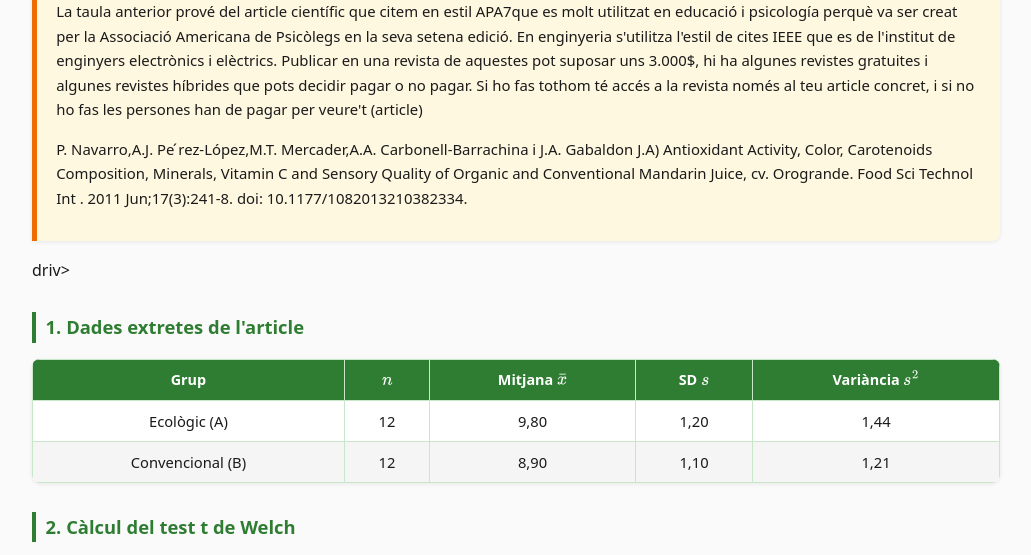
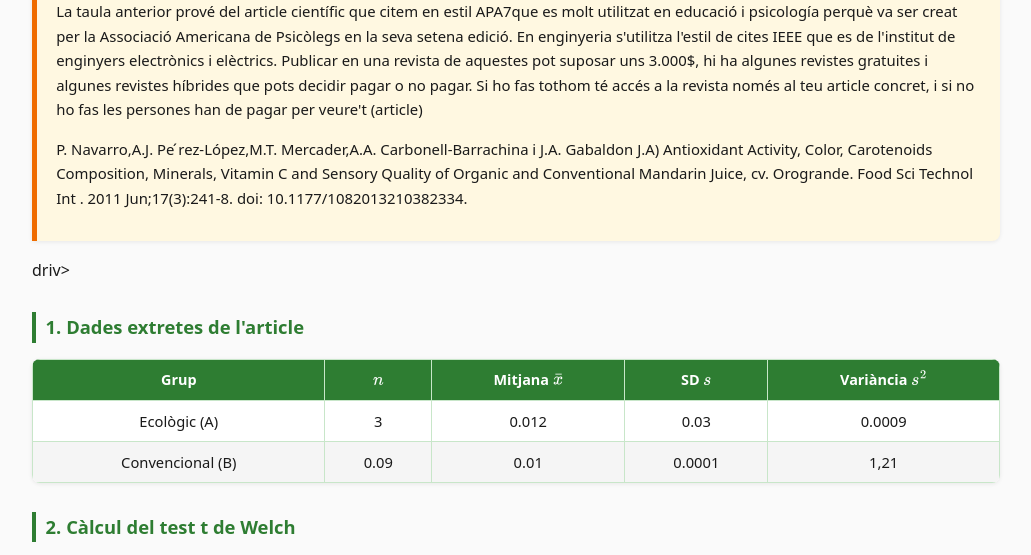
Before and after one commit to hharouch/hharouch.github.io, a plain HTML site: page t/index.html in a window 1280 px wide. Shown: the part 190-745 px from the top of the page, without its empty margins (124-1155 px from the left). Drawn offline with nearby package versions, Linux system fonts and the light colour scheme.

Commit message:
Update index.html

```diff
--- a/t/index.html
+++ b/t/index.html
@@ -197,16 +197,16 @@ Conventional Mandarin Juice, cv. Orogrande. Food Sci Technol Int
     <tbody>
       <tr>
         <td>Ecològic (A)</td>
-        <td>12</td>
-        <td>9,80</td>
-        <td>1,20</td>
-        <td>1,44</td>
+        <td>3</td>
+        <td>0.012</td>
+        <td>0.03</td>
+        <td>0.0009</td>
       </tr>
       <tr>
         <td>Convencional (B)</td>
-        <td>12</td>
-        <td>8,90</td>
-        <td>1,10</td>
+        <td>0.09</td>
+        <td>0.01</td>
+        <td>0.0001</td>
         <td>1,21</td>
       </tr>
     </tbody>
```
